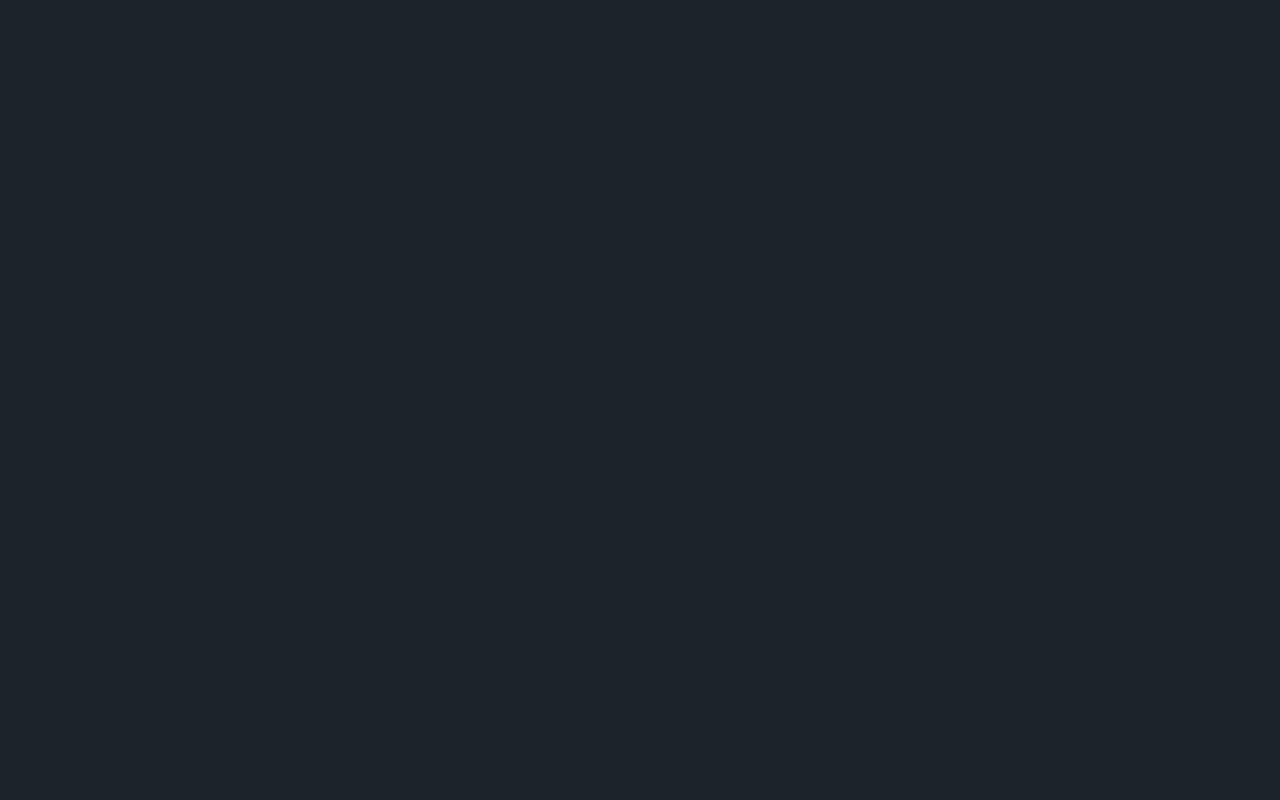
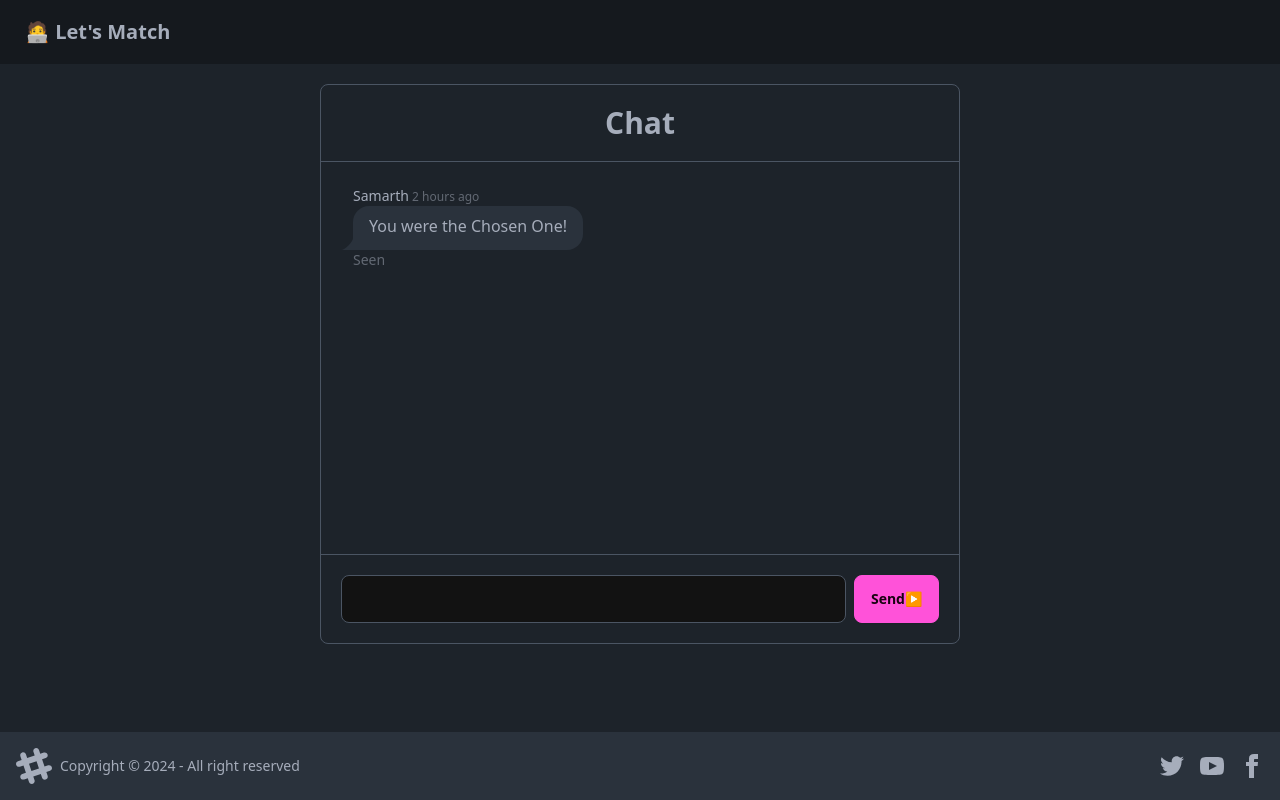
Before and after one commit to SamarthM0419/Let-sConnect-UI, a React (Vite) app: page /chat/1 in a window 1280 px wide. Before the commit this address had no page. Built offline with nearby package versions, Linux system fonts and the light colour scheme; no server answers.

Commit message:
Built chat ui

```diff
--- a/package.json
+++ b/package.json
@@ -15,7 +15,8 @@
     "react": "^18.3.1",
     "react-dom": "^18.3.1",
     "react-redux": "^9.1.2",
-    "react-router-dom": "^7.0.1"
+    "react-router-dom": "^7.0.1",
+    "socket.io-client": "^4.8.1"
   },
   "devDependencies": {
     "@eslint/js": "^9.13.0",
--- a/src/App.jsx
+++ b/src/App.jsx
@@ -7,6 +7,7 @@ import appStore from "./store/appStore";
 import Feed from "./components/Feed";
 import Connections from "./components/Connections";
 import Requests from "./components/Requests";
+import Chat from "./components/Chat";
 
 function App() {
   return (
@@ -20,6 +21,7 @@ function App() {
               <Route path="/profile" element={<Profile />} />
               <Route path="/connections" element={<Connections />} />
               <Route path="/requests" element={<Requests />} />
+              <Route path="/chat/:targetUserId" element={<Chat />} />
             </Route>
           </Routes>
         </BrowserRouter>
--- /dev/null
+++ b/src/components/Chat.jsx
@@ -0,0 +1,40 @@
+import React, { useEffect, useState } from "react";
+import { useParams } from "react-router-dom";
+
+const Chat = () => {
+  const { targetUserId } = useParams();
+  const [messages, setMessages] = useState(["Hello world"]);
+
+  useEffect(()=>{
+
+  },[])
+
+
+  return (
+    <div className="w-1/2 mx-auto border border-gray-600 m-5 h-[70vh] flex flex-col rounded-lg">
+      <h1 className="p-5 border-b border-gray-600 text-center font-bold text-3xl rounded-">
+        Chat
+      </h1>
+      <div className="flex-1 overflow-scroll p-5">
+        {messages.map((messgae) => {
+          return (
+            <div className="chat chat-start">
+              <div className="chat-header">
+                Samarth
+                <time className="text-xs opacity-50"> 2 hours ago</time>
+              </div>
+              <div className="chat-bubble">You were the Chosen One!</div>
+              <div className="chat-footer opacity-50">Seen</div>
+            </div>
+          );
+        })}
+      </div>
+      <div className="p-5 border-t border-gray-600 flex">
+        <input className="flex-1 border border-gray-600 text-white rounded-lg p-2" />
+        <button className="btn btn-secondary ml-2">Send▶️</button>
+      </div>
+    </div>
+  );
+};
+
+export default Chat;
--- a/src/components/Connections.jsx
+++ b/src/components/Connections.jsx
@@ -3,10 +3,12 @@ import React, { useEffect } from "react";
 import { BASE_URL } from "../utils/constants";
 import { useDispatch, useSelector } from "react-redux";
 import { addConnections } from "../store/connectionSlice";
+import { Link } from "react-router-dom";
 
 const Connections = () => {
   const dispatch = useDispatch();
   const connections = useSelector((store) => store.connections);
+  console.log(connections);
 
   const fetchConnections = async () => {
     try {
@@ -28,7 +30,11 @@ const Connections = () => {
   }
 
   if (connections.length === 0) {
-    return <h1 className="font-bold text-2xl">No Connections Found</h1>;
+    return (
+      <h1 className="font-bold text-2xl text-center pt-5">
+        No Connections Found
+      </h1>
+    );
   }
 
   return (
@@ -36,11 +42,11 @@ const Connections = () => {
       <h1 className="font-bold text-3xl text-white">Connections</h1>
 
       {connections.map((connection) => {
-        const { firstName, lastName, age, gender, about, photoUrl, skills } =
+        const { firstName, lastName, age, gender, about, photoUrl, skills ,_id } =
           connection;
         return (
           <div
-            key={connection._id}
+            key={_id}
             className=" flex m-4 p-4  bg-base-300 w-1/2 mx-auto"
           >
             <div>
@@ -59,6 +65,9 @@ const Connections = () => {
                 <p>{age + " ," + gender + ", " + skills}</p>
               )}
             </div>
+            <Link to={"/chat/ " + _id}>
+              <div className="ml-60 mt-5 btn btn-primary ">Chat</div>
+            </Link>
           </div>
         );
       })}
--- /dev/null
+++ b/src/utils/socket.js
@@ -0,0 +1,6 @@
+import { io } from "socket.io-client";
+import { BASE_URL } from "./constants";
+
+export const createSocketConnection = () => {
+  return io(BASE_URL);
+};
```
Also changed, not shown: src/utils/constants.js (line endings or trailing spaces), 1 other file (tests, documents, lock files or other folders).
